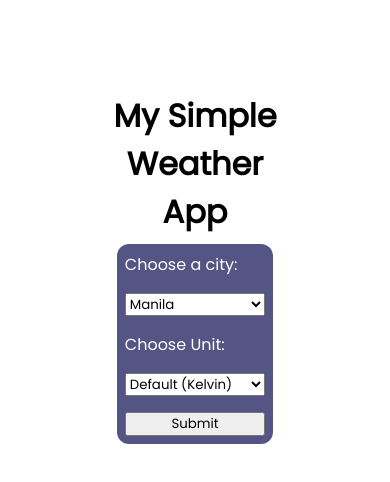
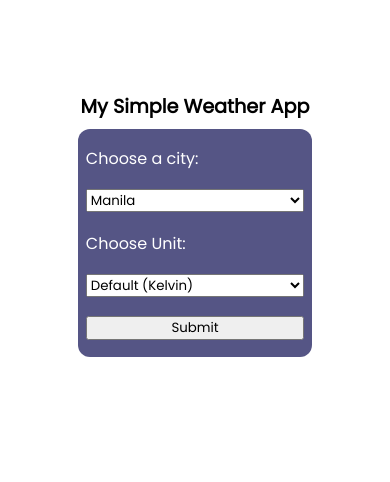
Before and after one commit to tattoostreet/webapps, a website: page simple-weather-app/index.html in a window 390 px wide. Drawn offline with Linux system fonts and the light colour scheme; files that its build step writes are made by us from their sources.

Commit message:
This is the way!

```diff
--- a/simple-weather-app/app.js
+++ b/simple-weather-app/app.js
@@ -42,6 +42,10 @@ app.post("/", (req, res) => {
             // console.log(data);
             let weatherData = JSON.parse(data);
             res.setHeader("Content-Type", "text/html")
+            res.write(`<meta charset="UTF-8">`)
+            res.write(`<meta http-equiv="X-UA-Compatible" content="IE=edge">`)
+            res.write(`<meta name="viewport" content="width=device-width, initial-scale=1.0">`)
+            res.write(`<title>Weather App</title>`)
             res.write(`<head><link rel="stylesheet" href="css/styles.css"></head>`)
             res.write(`<h1> The current temperature in <span>${weatherData.name}</span> is <span>${weatherData.main.temp}</span> degrees ${unitName}.</h1>`);
             res.write(`<p>Current weather: <span>${weatherData.weather[0].description}</span></p>`);
--- a/simple-weather-app/public/css/styles.css
+++ b/simple-weather-app/public/css/styles.css
@@ -50,3 +50,17 @@ form {
     border: none;
     color: white;
 }
+
+@media screen and (max-width: 768px) {
+
+    h1 {
+        width: 90%;
+        font-size: 1.2rem;
+    }
+
+    form {
+        width: 60%;
+        height: 30%;
+        justify-content: space-around;
+    }
+}
```
